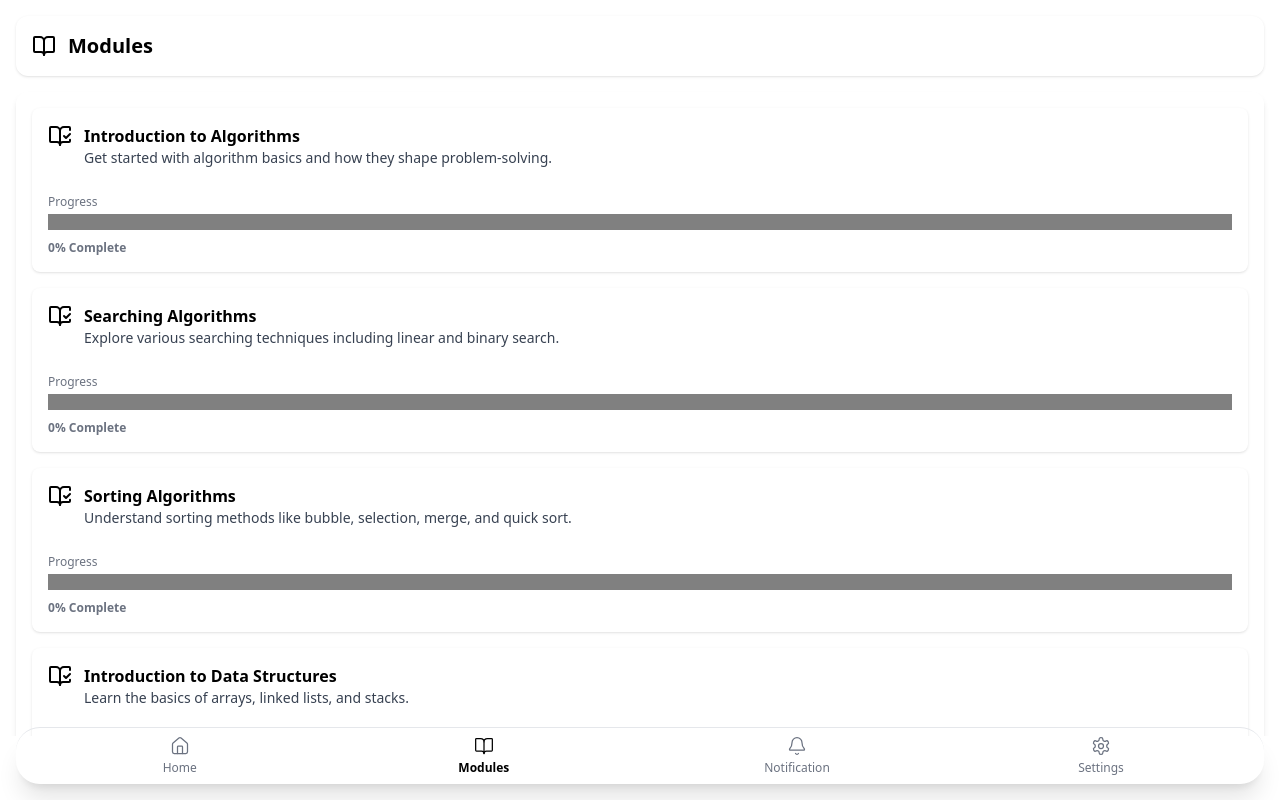
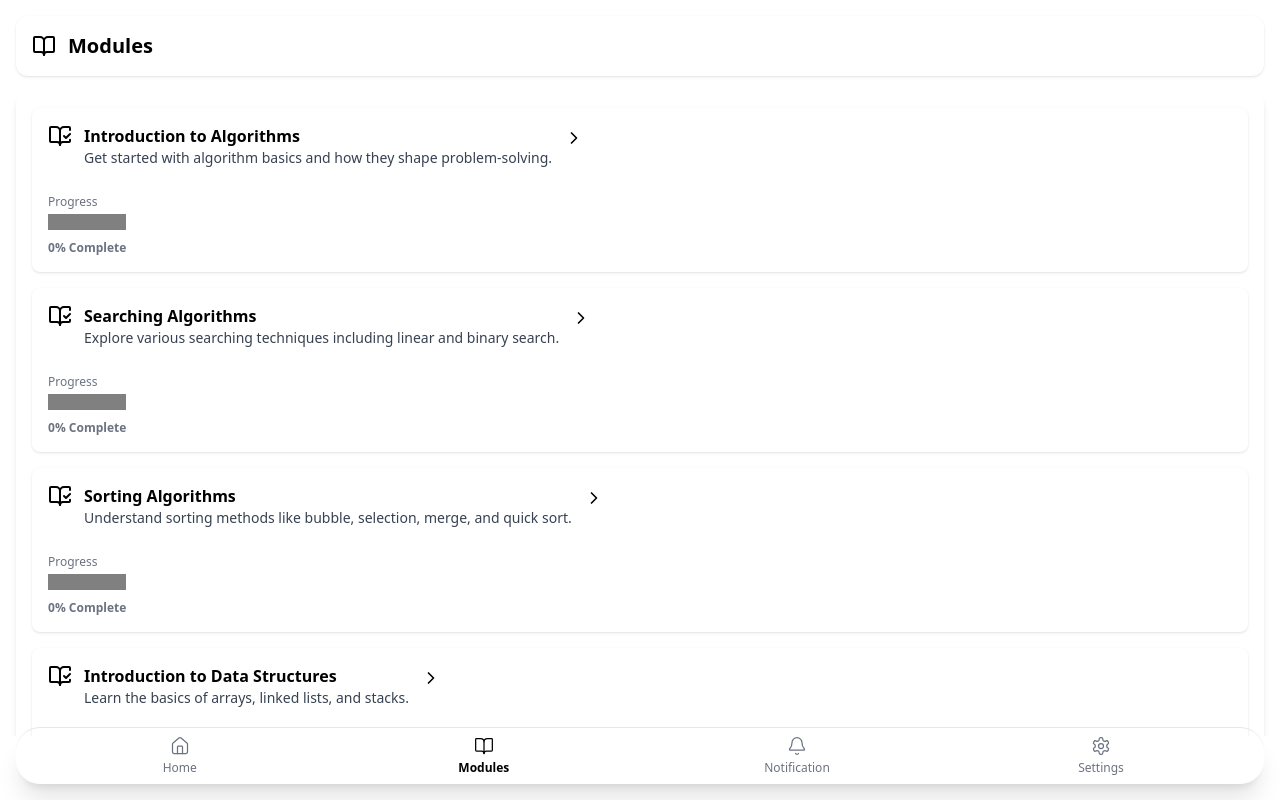
Before and after one commit to tortangChris/EduAR-IL, a React (Vite) app: page /modules in a window 1280 px wide. Built offline with nearby package versions, Linux system fonts and the light colour scheme.

Commit message:
make module cards clickable button

```diff
--- a/src/components/ModulesContent.jsx
+++ b/src/components/ModulesContent.jsx
@@ -1,65 +1,78 @@
 import React from "react";
-import { BookOpenCheck } from "lucide-react";
+import { BookOpenCheck, ChevronRight } from "lucide-react";
+import { useNavigate } from "react-router-dom";
 
 const ModulesContent = () => {
+  const navigate = useNavigate();
+
   const modules = [
     {
       title: "Introduction to Algorithms",
       description:
         "Get started with algorithm basics and how they shape problem-solving.",
       progress: 0,
+      route: "/modules/intro-to-algorithms",
     },
     {
       title: "Searching Algorithms",
       description:
         "Explore various searching techniques including linear and binary search.",
       progress: 0,
+      route: "/modules/searching-algorithms",
     },
     {
       title: "Sorting Algorithms",
       description:
         "Understand sorting methods like bubble, selection, merge, and quick sort.",
       progress: 0,
+      route: "/modules/sorting-algorithms",
     },
     {
       title: "Introduction to Data Structures",
       description: "Learn the basics of arrays, linked lists, and stacks.",
       progress: 0,
+      route: "/modules/data-structures-intro",
     },
     {
       title: "Advanced Data Structures",
       description: "Dive deep into trees, heaps, and graphs.",
       progress: 0,
+      route: "/modules/advanced-data-structures",
     },
     {
       title: "Graph Algorithms",
       description:
         "Master algorithms like BFS, DFS, and Dijkstra’s for solving graph problems.",
       progress: 0,
+      route: "/modules/graph-algorithms",
     },
     {
       title: "Dynamic Programming",
       description: "Master the concepts of dynamic programming.",
       progress: 0,
+      route: "/modules/dynamic-programming",
     },
     {
       title: "Final Assessment",
       description:
         "Complete your final assessment on Data Structures and Algorithms.",
       progress: 0,
+      route: "/modules/final-assessment",
     },
   ];
 
   return (
     <div className="bg-base-200 rounded-xl shadow-md h-[calc(100vh-6.5rem)] overflow-y-auto p-4 space-y-4">
       {modules.map((module, index) => (
-        <div
+        <button
           key={index}
-          className="relative bg-white dark:bg-neutral rounded-lg p-4 shadow flex flex-col gap-3"
+          onClick={() => navigate(module.route)}
+          className="w-full text-left bg-white dark:bg-neutral rounded-lg p-4 shadow flex flex-col gap-3 cursor-pointer hover:ring-2 hover:ring-primary hover:scale-[1.01] transition-all duration-150"
         >
+          <div className="flex justify-between items-start gap-3">
             <div className="flex gap-3 items-start">
               <BookOpenCheck className="w-6 h-6 text-primary" />
-            <div className="flex-1">
+              <div>
                 <span className="font-semibold text-m text-primary">
                   {module.title}
                 </span>
@@ -68,6 +81,9 @@ const ModulesContent = () => {
                 </p>
               </div>
             </div>
+            <ChevronRight className="w-5 h-5 text-primary mt-1" />
+          </div>
+
           <div className="mt-2">
             <span className="text-xs text-gray-500">Progress</span>
             <progress
@@ -81,7 +97,7 @@ const ModulesContent = () => {
               </span>
             </div>
           </div>
-        </div>
+        </button>
       ))}
     </div>
   );
```
Lines whose indentation alone changed are shown as unchanged.
